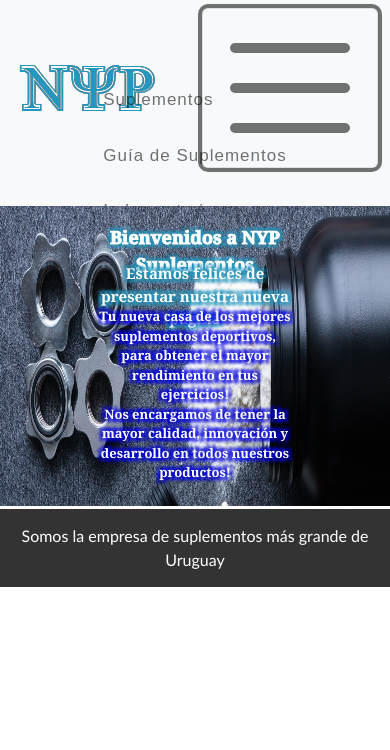
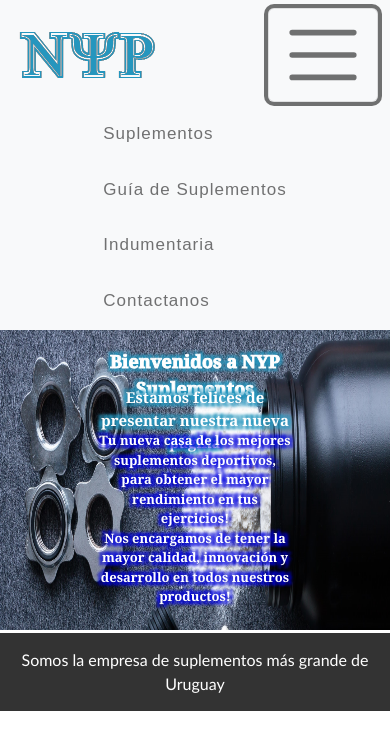
Before and after one commit to GuilleMaciel/NypSuplementos, a plain HTML site: page index.html in a window 390 px wide. Both pictures are taken after a click on the button "Toggle navigation". Drawn offline with nearby package versions, Linux system fonts and the light colour scheme.

Commit message:
arreglo nav con media queries

```diff
--- a/css 1/styles.css
+++ b/css 1/styles.css
@@ -55,9 +55,33 @@
     color: black;
 }
 
-.navbar-toggler {
+
+@media (max-width: 991px) {
+    header {
+        position: fixed, top;
+    }
+
+    .collapse {
+        height: 160px;
+        margin-top: 50px;
+        margin-bottom: 10px;
+    }
+
+    .navbar-toggler-icon {
+        display: inline-block;
+        max-width: 10vh;
+        max-height: 10vh;
+    }
+}
+
+@media (max-width: 768px) {
 
 }
+
+@media (max-width: 576px) {
+
+}
+
 
 /*
 .menu {
```
